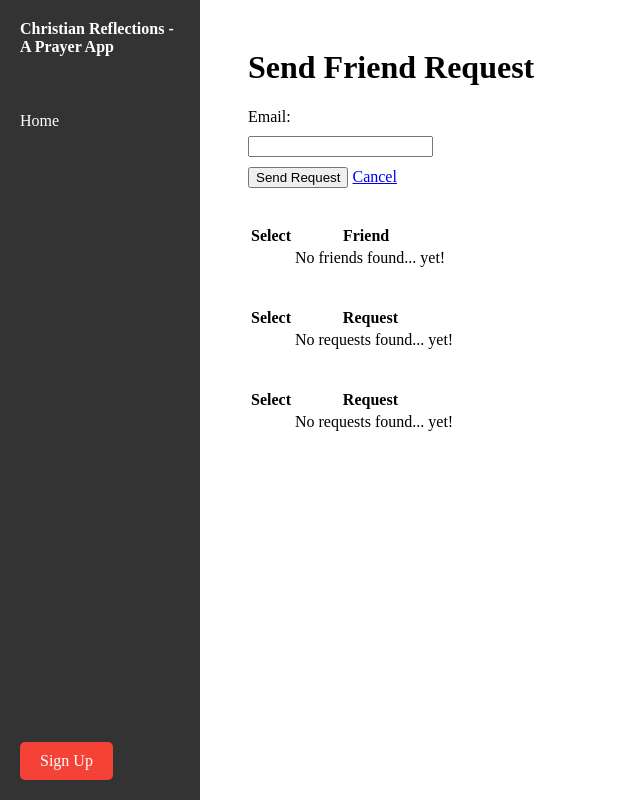
After one commit to Firehawk41/FlaskPrayerApp, a Flask app: template templates/send_friend_request.html in a window 1280 px wide. The commit adds this page. Shown: the whole page, without its empty margins (0-640 px from the left). Run offline with Flask 3, Linux system fonts and the light colour scheme; the template is opened without the code that fills it, so the values that code supplies are empty.

Commit message:
Added ability to add friends

```diff
--- a/app.py
+++ b/app.py
@@ -95,6 +95,25 @@ class PrayerHistory(db.Model):
     date_prayed = db.Column(db.DateTime, default=current_utc_time)
 
     prayer = db.relationship('Prayer', back_populates='history')
+
+class FriendRequest(db.Model):
+    id = db.Column(db.Integer, primary_key=True)
+    sender_id = db.Column(db.Integer, db.ForeignKey('user.id'), nullable=False)
+    receiver_id = db.Column(db.Integer, db.ForeignKey('user.id'), nullable=False)
+    status = db.Column(db.Enum('Pending', 'Accepted', 'Declined'), default='Pending', nullable=False)
+    sent_at = db.Column(db.DateTime, default=current_utc_time)
+    updated_at = db.Column(db.DateTime, onupdate=current_utc_time)
+
+    # Define relationships
+    sender = db.relationship('User', foreign_keys=[sender_id], backref='sent_friend_requests')
+    receiver = db.relationship('User', foreign_keys=[receiver_id], backref='received_friend_requests')
+
+    # Function to check whether a friendship exists
+    @staticmethod
+    def are_friends(user1_id, user2_id):
+        friend_request = FriendRequest.query.filter((FriendRequest.sender_id ==user1_id) & (FriendRequest.receiver_id == user2_id) & (FriendRequest.status == 'Accepted')).first()
+
+        return friend_request is not None
 
 
 @login_manager.user_loader
@@ -437,7 +456,47 @@ def signup():
 
     return render_template('signup.html')
 
+@app.route('/friends', methods=['POST','GET'])
+@login_required
+def friends():
 
+    if request.method == 'POST':
+        email = request.form.get('email').strip()
+
+        existing_user = User.query.filter_by(email=email).first()
+        if not existing_user:
+            # if the user doesn't exist, handle accordingly
+            flash('This account does not exist.', 'error')
+            return redirect(url_for('friends'))
+
+        if existing_user == current_user:
+            flash('You cannot send a friend request to yourself.', 'error')
+            return redirect(url_for('friends'))
+
+        friendship_exists = FriendRequest.are_friends(current_user.id, existing_user.id)
+        if friendship_exists:
+            flash('You are already friends with this user.', 'error')
+            return redirect(url_for('friends'))
+
+        friend_request = FriendRequest(sender_id=current_user.id, receiver_id=existing_user.id)
+
+        db.session.add(friend_request)
+        db.session.commit()
+
+        flash('Friend request sent successfully.', 'success')
+        return redirect(url_for('friends'))
+
+    friend_list = FriendRequest.query.filter_by(sender_id=current_user.id, status='Accepted').all()
+
+    request_in_list = FriendRequest.query.filter_by(receiver_id=current_user.id, status='Pending').all()
+
+    request_out_list = FriendRequest.query.filter_by(sender_id=current_user.id, status='Pending').all()
+
+
+    for friend_request in request_in_list:
+        print(friend_request.receiver_id)
+
+    return render_template('send_friend_request.html', friend_list=friend_list, request_in_list=request_in_list, request_out_list=request_out_list)
 
 if __name__ == '__main__':
     with app.app_context():
--- a/templates/base.html
+++ b/templates/base.html
@@ -18,6 +18,7 @@
                 {% if current_user.is_authenticated %}
                     <li><a href="{{ url_for('add_prayer') }}">Add Prayer</a></li>
                     <li><a href="{{ url_for('view_prayers') }}">View My Prayers</a></li>
+                    <li><a href="{{ url_for('friends') }}">Friends</a></li>
                     <li><a href="{{ url_for('account_settings') }}">Account Settings</a></li>
                 {% endif %}
             </ul>
--- /dev/null
+++ b/templates/send_friend_request.html
@@ -0,0 +1,115 @@
+{% extends 'base.html' %}
+
+{% block title %}Send Friend Request{% endblock %}
+
+{% block content %}
+    <h1>Send Friend Request</h1>
+    <form method="POST">
+        <label for="email">Email:</label>
+        <input type="email" id="email" name="email" required>
+
+
+        <button type="submit">Send Request</button>
+        <a href="javascript:history.go(-1);" class="form-btn">Cancel</a>
+
+    </form>
+    <br>
+    <br>
+    <table class="friend-table">
+        <thead>
+            <tr>
+                <th>Select</th>
+                <th>Friend</th>
+                <th></th>
+            </tr>
+        </thead>
+        <tbody>
+            {% if not friend_list %}
+            <tr>
+                <th></th>
+                <td colspan="2">No friends found... yet!</td>
+            </tr>
+            {% else %}
+                {% for friend in friend_list %}
+
+                    <tr class="friend">
+                        <td><input type="checkbox" name="selectedFriends" value="{{ friend.id }}"></td>
+                        <td>{{ friend.receiver.first_name }} {{ friend.receiver.last_name }}</td>
+                        <td>
+                            <!-- Edit button -->
+                            <!-- {% set editUrl = url_for('edit_prayer', prayer_id=prayer.id, prev_url=request.url) %}-->
+                            <button onclick="window.location.href='{{ friends }}';" class="edit-btn">Edit</button>
+                        </td>
+                    </tr>
+
+                {% endfor %}
+            {% endif %}
+        </tbody>
+    </table>
+    <br>
+    <br>
+    <table class="friend-table">
+        <thead>
+            <tr>
+                <th>Select</th>
+                <th>Request</th>
+                <th></th>
+            </tr>
+        </thead>
+        <tbody>
+            {% if not request_in_list %}
+            <tr>
+                <th></th>
+                <td colspan="2">No requests found... yet!</td>
+            </tr>
+            {% else %}
+                {% for request in request_in_list %}
+
+                    <tr class="friend">
+                        <td><input type="checkbox" name="selectedRequest" value="{{ request.id }}"></td>
+                        <td>{{ request.receiver.first_name }} {{ request.receiver.last_name }}</td>
+                        <td>
+                            <!-- Edit button -->
+                            <!-- {% set editUrl = url_for('edit_prayer', prayer_id=prayer.id, prev_url=request.url) %}-->
+                            <button onclick="window.location.href='{{ friends }}';" class="edit-btn">Edit</button>
+                        </td>
+                    </tr>
+
+                {% endfor %}
+            {% endif %}
+        </tbody>
+    </table>
+    <br>
+    <br>
+    <table class="friend-table">
+        <thead>
+            <tr>
+                <th>Select</th>
+                <th>Request</th>
+                <th></th>
+            </tr>
+        </thead>
+        <tbody>
+            {% if not request_out_list %}
+            <tr>
+                <th></th>
+                <td colspan="2">No requests found... yet!</td>
+            </tr>
+            {% else %}
+                {% for request in request_out_list %}
+
+                    <tr class="friend">
+                        <td><input type="checkbox" name="selectedRequest" value="{{ request.id }}"></td>
+                        <td>Name: {{ request.receiver.firstname }} {{ request.receiver.lastname }}</td>
+                        <td>
+                            <!-- Edit button -->
+
+                            Edit
+                        </td>
+                    </tr>
+
+                {% endfor %}
+            {% endif %}
+        </tbody>
+    </table>
+{% endblock %}
```
Also changed, not shown: instance/database.db.
